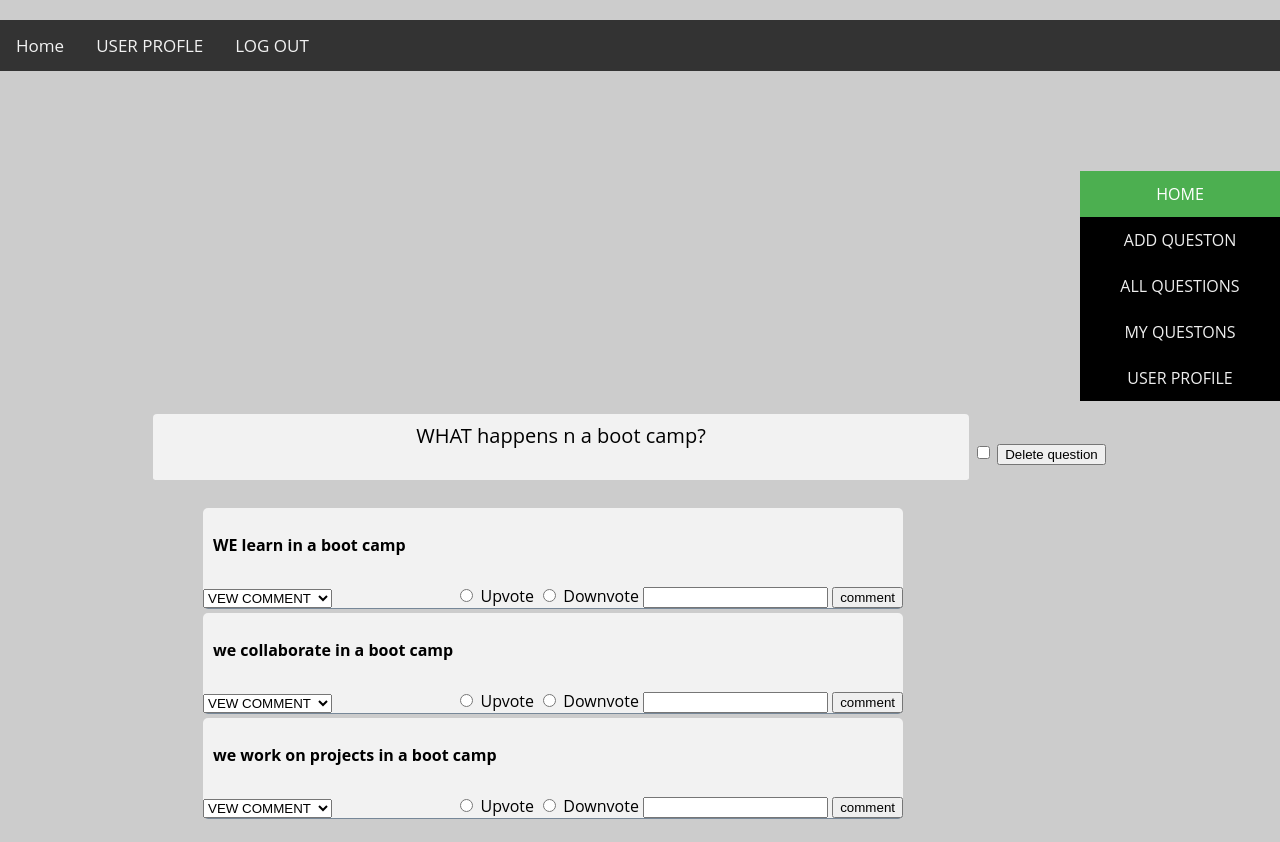
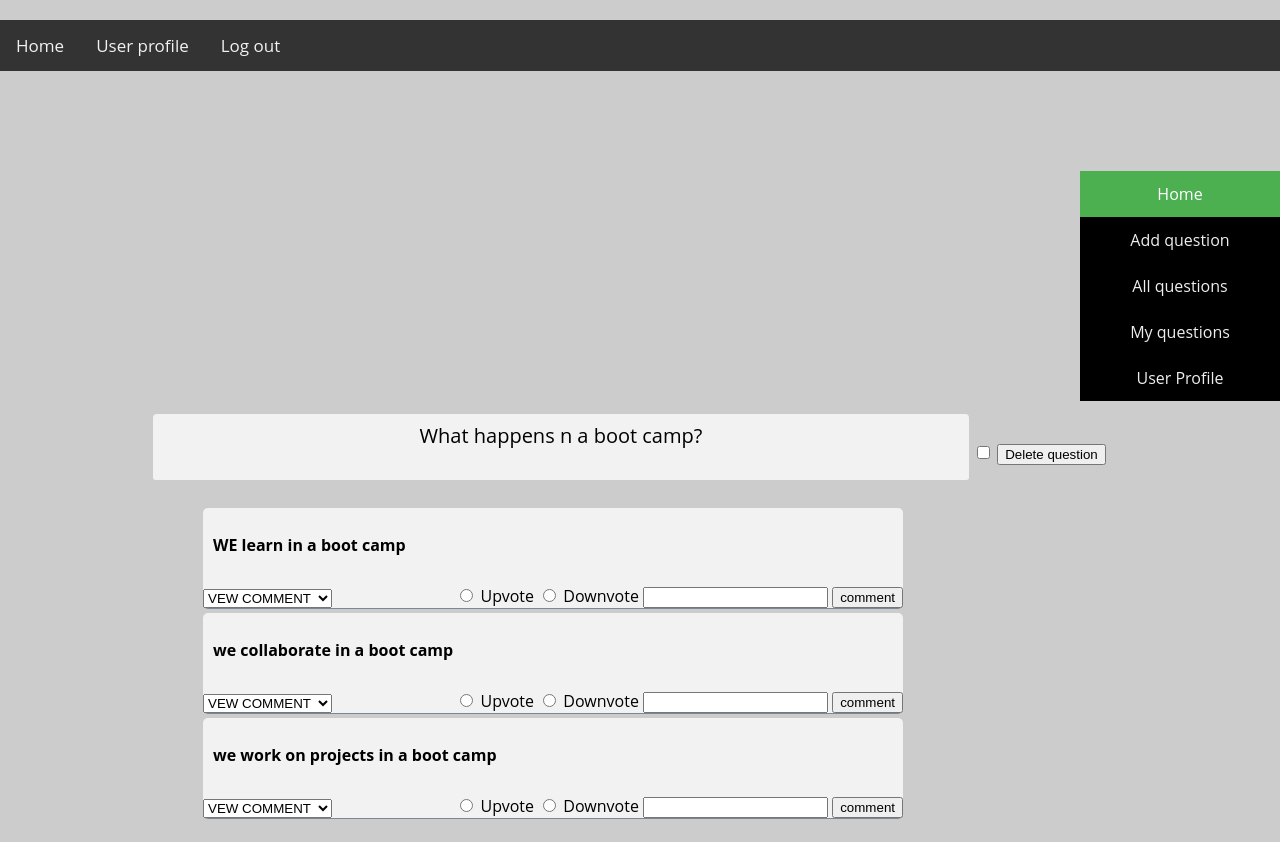
Before and after one commit to mozzy11/StackOverflow-lite, a plain HTML site: page UI/answerPage.html in a window 1280 px wide. Drawn offline with Linux system fonts and the light colour scheme.

Commit message:
improving styling

```diff
--- a/UI/answerPage.html
+++ b/UI/answerPage.html
@@ -9,22 +9,22 @@
 
            <div class="topnav">
                  <a  href="../index.html">Home</a>
-                <a  href="UserProfileSummary.html">USER PROFLE</a>
-                <a  href="Login.html">LOG OUT</a>
+                <a  href="UserProfileSummary.html">User profile</a>
+                <a  href="Login.html">Log out</a>
           </div>
           <div class="vertical-menu">
-                <a href="../index.html" class="active">HOME</a>
-                <a href="postQuestion.html">ADD QUESTON</a>
-                <a href="questions.html">ALL QUESTIONS</a>
-                <a href="questions.html">MY QUESTONS</a>
-                <a href="UserProfileSummary.html">USER PROFILE</a>
+                <a href="../index.html" class="active">Home</a>
+                <a href="postQuestion.html">Add question</a>
+                <a href="questions.html">All questions</a>
+                <a href="questions.html">My questions</a>
+                <a href="UserProfileSummary.html">User Profile</a>
             </div>
            <div >
 
                <table>
                   <tr>
                       <td>
-                      <p class = "qtnA"> WHAT happens n a boot camp?</p>    </td>
+                      <p class = "qtnA"> What happens n a boot camp?</p>    </td>
                     </td>
                      <td>
                       <form method = "post" name = "delete" onsubmit = "return delet()" action ="">
```
Also changed, not shown: UI/questions.html (+5 -5 lines), index.html (+2 -2 lines).
